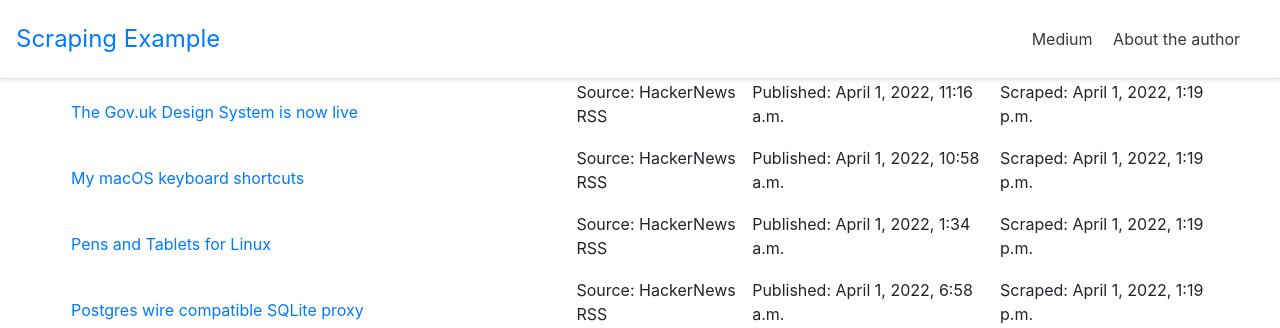
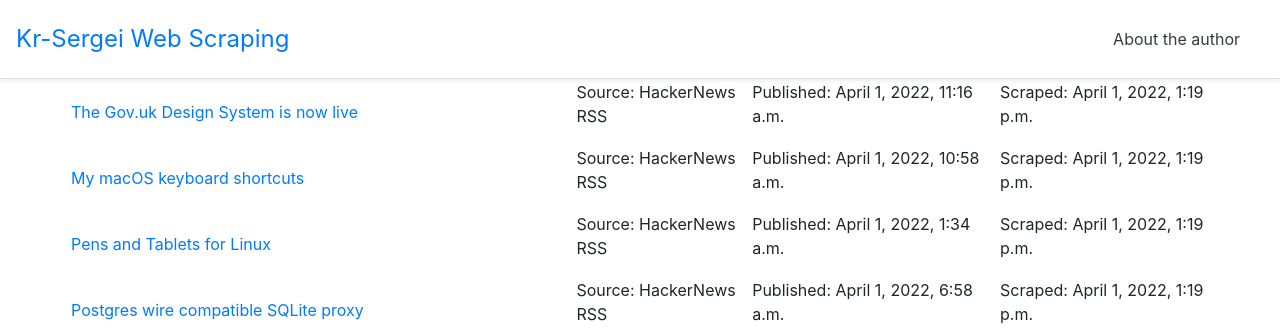
Before and after one commit to Kr-Sergei/django_web_scraping_example, a Django app: page / in a window 1280 px wide. Shown: the top 328 px of the page. Run offline with Django 3.2, Linux system fonts and the light colour scheme; data comes from the database, SQL or seed files in the repository; both versions use the stored data as it was after the commit; parts of the project's set-up code (start-up, migrations or seed data) failed here and were passed over; some libraries are stand-ins or nearby versions.

Commit message:
Release 1.0

```diff
--- a/templates/_base.html
+++ b/templates/_base.html
@@ -4,7 +4,7 @@
 
 <head>
     <meta charset="utf-8">
-    <title>{% block title %}Django Web Scraping Example{% endblock title %}</title>
+    <title>{% block title %}Kr-Sergei Django Web Scraping{% endblock title %}</title>
     <meta name="viewport" content="width=device-width, initial-scale=1, shrink-to-fit=no">
     <link rel="stylesheet" href="https://stackpath.bootstrapcdn.com/bootstrap/4.3.1/css/bootstrap.min.css"
         integrity="sha384-ggOyR0iXCbMQv3Xipma34MD+dH/1fQ784/j6cY/iJTQUOhcWr7x9JvoRxT2MZw1T" crossorigin="anonymous">
@@ -16,10 +16,10 @@
         <div class="d-flex flex-column flex-md-row align-items-center p-3 px-md-4\
      bg-white border-bottom shadow-sm">
             <a href="{% url 'home' %}" class="navbar-brand my-0 mr-md-auto font-weight-normal"
-                style="font-size: 24px;">Scraping Example</a>
+                style="font-size: 24px;">Kr-Sergei Web Scraping</a>
             <nav class="my-2 my-md-0 mr-md-3">
-                <a class="p-2 text-dark" href="https://medium.com/@matthew.wimb" target="_blank">Medium</a>
-                <a class="p-2 text-dark" href="https://mattdood.com" target="_blank">About the author</a>
+<!--                <a class="p-2 text-dark" href="https://medium.com/@matthew.wimb" target="_blank">Medium</a>-->
+                <a class="p-2 text-dark" href="https://linkedin.com/in/sergei-kryuchyk" target="_blank">About the author</a>
             </nav>
         </div>
     </header>
```
Also changed, not shown: celerybeat-schedule.db, db.sqlite3.
